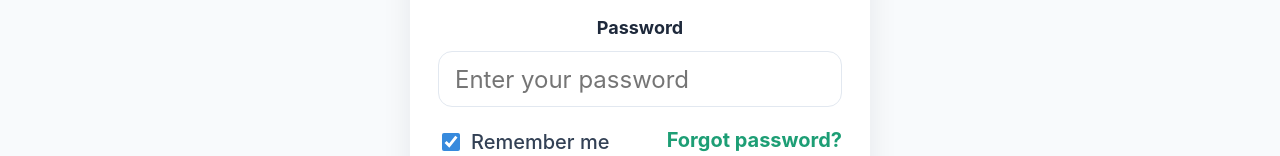
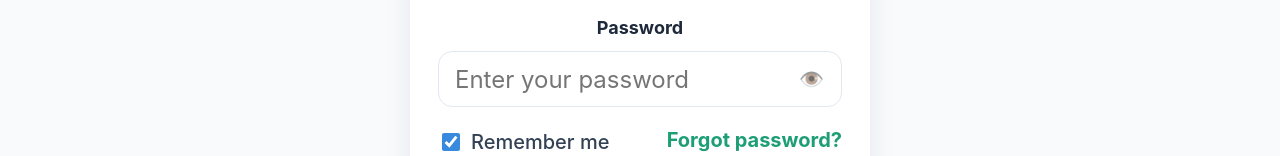
Before and after one commit to nashamri/pills, a Svelte app in the folder pills/frontend/: page / in a window 1280 px wide. Both pictures are taken after a click on the button "Go". Shown: the part 425-581 px from the top of the page. Built offline with nearby package versions, Linux system fonts and the light colour scheme.

Commit message:
تحسين لترتيب عناصر كلمة السر

```diff
--- a/pills/frontend/src/pages/Welcome.svelte
+++ b/pills/frontend/src/pages/Welcome.svelte
@@ -1,5 +1,5 @@
 <script>
-    import { login } from '../stores/auth';
+  import { login } from "../stores/auth";
 
   let email = "";
   let password = "";
@@ -31,13 +31,10 @@
   <div class="card">
     <div class="brand">
       <div class="logo">✓</div>
-        <div>
-
-
-        </div>
+      <div></div>
     </div>
 
-      <h2>Welcome </h2>
+    <h2>Welcome</h2>
     <p class="subtitle">Sign in to access your medical system</p>
 
     {#if error}
@@ -46,13 +43,15 @@
 
     <form on:submit={handleLogin}>
       <label for="email">Email</label>
-        <input id="email" type="email" bind:value={email} placeholder="Enter your Email" />
+      <input
+        id="email"
+        type="email"
+        bind:value={email}
+        placeholder="Enter your Email"
+      />
 
       <label for="password">Password</label>
       <div class="password-wrap">
-          <button type="button" class="eye" on:click={togglePassword} aria-label="Toggle password visibility">
-
-          </button>
         <input
           id="password"
           type={showPassword ? "text" : "password"}
@@ -60,6 +59,14 @@
           on:input={(e) => (password = e.currentTarget.value)}
           placeholder="Enter your password"
         />
+        <button
+          type="button"
+          class="eye"
+          on:click={togglePassword}
+          aria-label="Toggle password visibility"
+        >
+        👁️
+        </button>
       </div>
 
       <div class="row">
@@ -72,7 +79,7 @@
       </div>
 
       <button type="submit" class="login-btn" disabled={isLoading}>
-          {isLoading ? 'Logging in...' : 'Log In'}
+        {isLoading ? "Logging in..." : "Log In"}
       </button>
     </form>
 
@@ -177,6 +184,7 @@
   }
 
   .eye {
+    color: var(--gr400);
     position: absolute;
     right: 12px;
     top: 50%;
```
Lines whose indentation alone changed are shown as unchanged.
